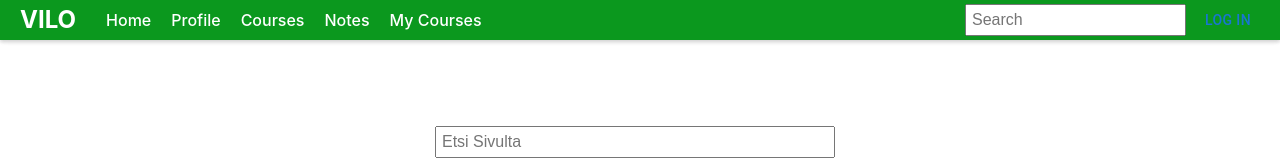
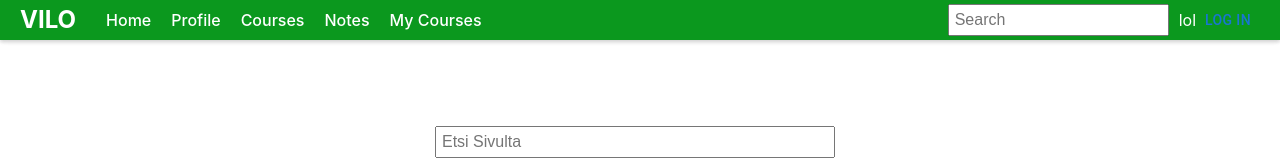
Before and after one commit to AlaviloVilo/Oppimisalusta, a React (Vite) app in the folder studyPlatform/: page /home in a window 1280 px wide. Shown: the top 160 px of the page. Built offline with nearby package versions, Linux system fonts and the light colour scheme; no server answers.

Commit message:
testing updated
title

```diff
--- a/studyPlatform/src/frontend/components/NavigationBar.jsx
+++ b/studyPlatform/src/frontend/components/NavigationBar.jsx
@@ -22,6 +22,7 @@ export default function NavigationBar() {
       </div>
       <div className="navbar-right">
         <input type="text" placeholder="Search" className="navbar-search" />
+        <p>lol</p>
         {isAuthenticated ? <Button onClick={() => logout()}>Log Out</Button> : <Button onClick={loginWithRedirect}>Log In</Button>}
 
       </div>
```
